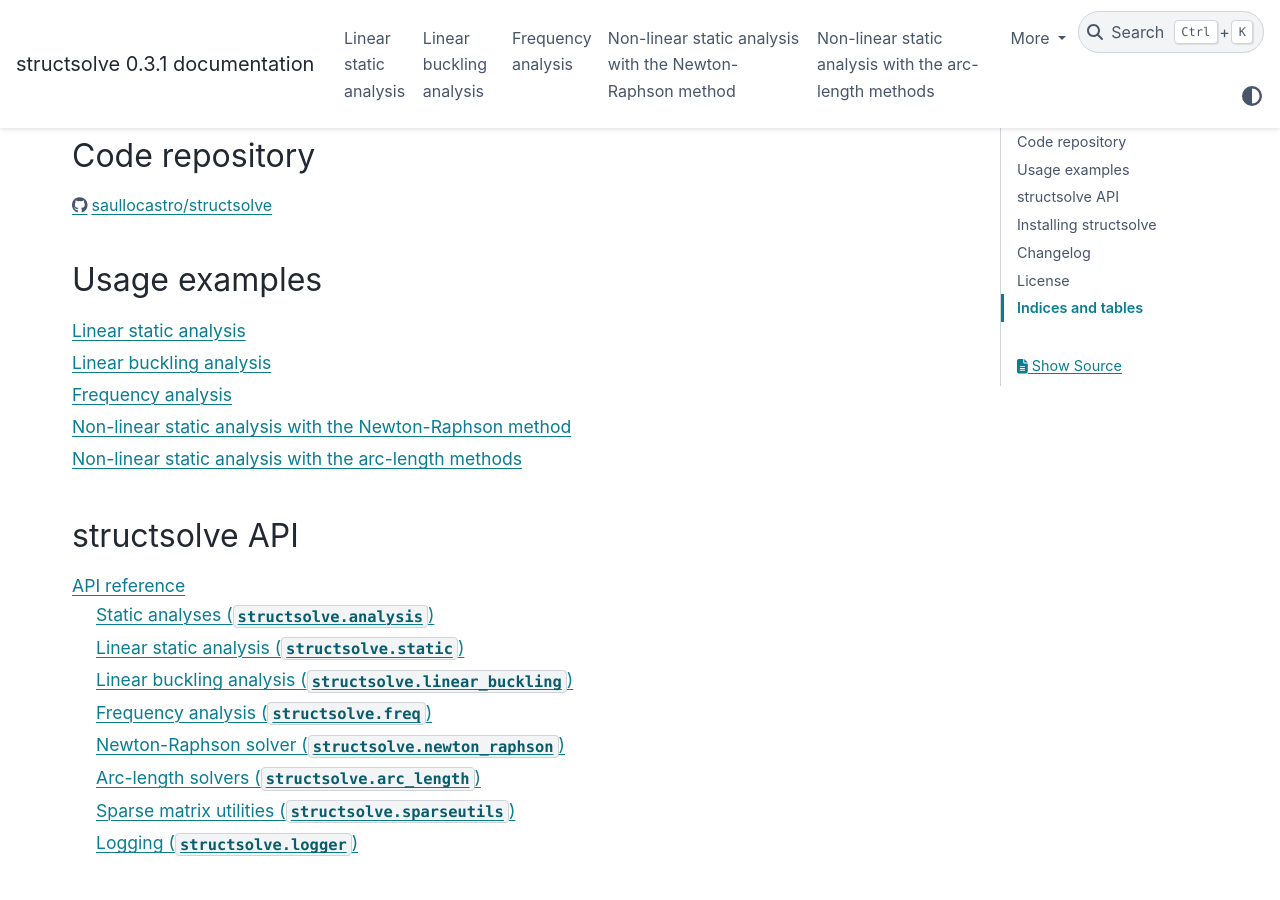
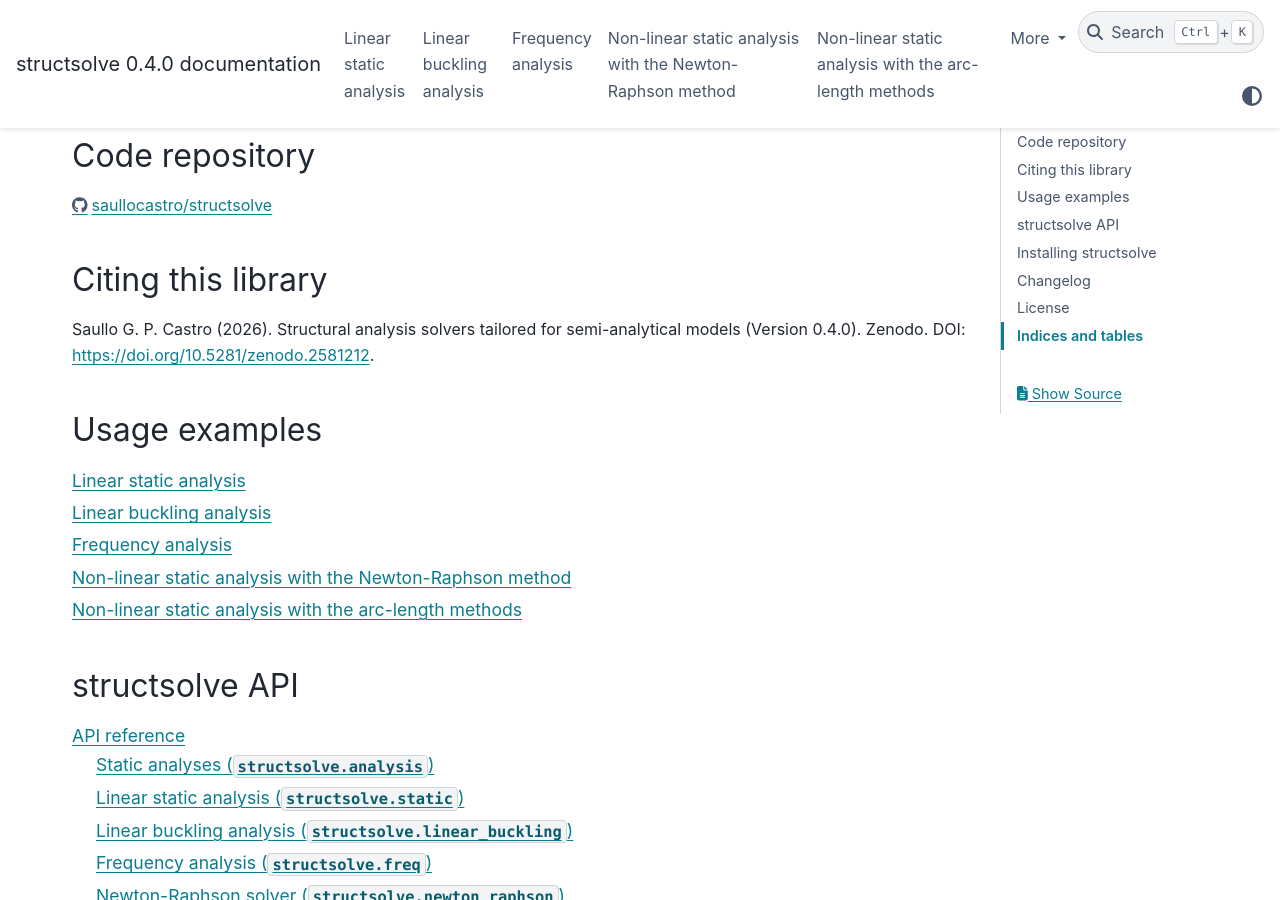
Before and after one commit to saullocastro/structsolve, a Sphinx documentation site: the page built from doc/source/index.rst, in a window 1280 px wide and 900 px high, scrolled down 454 px. Built offline with Sphinx 7.4.7 and the PyData theme 0.15.4, drawn with Linux system fonts in a browser that asks for light colours.

Commit message:
MAINT: citation; REL: Version 0.4.0

```diff
--- a/doc/source/index.rst
+++ b/doc/source/index.rst
@@ -28,6 +28,12 @@ Code repository
 ---------------
 
 https://github.com/saullocastro/structsolve
+
+
+Citing this library
+-------------------
+
+Saullo G. P. Castro (2026). Structural analysis solvers tailored for semi-analytical models (Version 0.4.0). Zenodo. DOI: https://doi.org/10.5281/zenodo.2581212.
 
 
 Usage examples
--- a/pyproject.toml
+++ b/pyproject.toml
@@ -4,7 +4,7 @@ build-backend = "setuptools.build_meta"
 
 [project]
 name = "structsolve"
-version = "0.3.1"
+version = "0.4.0"
 description = "Structural analysis solvers"
 readme = "README.md"
 license = {text = "BSD-2-Clause"}
```
Also changed, not shown: README.md (+7 -0 lines), 1 other file.
